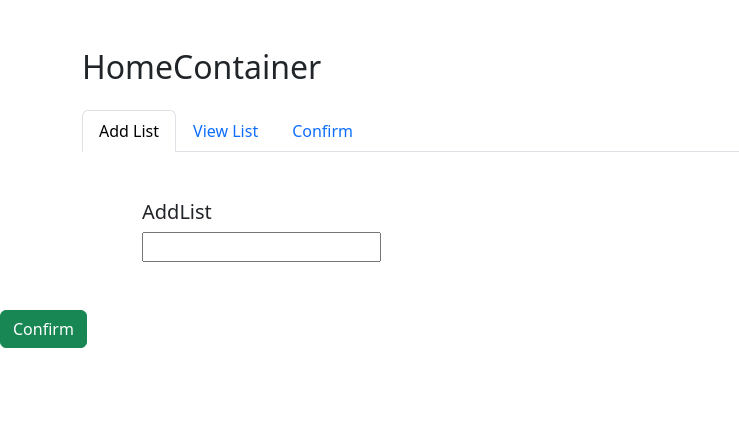
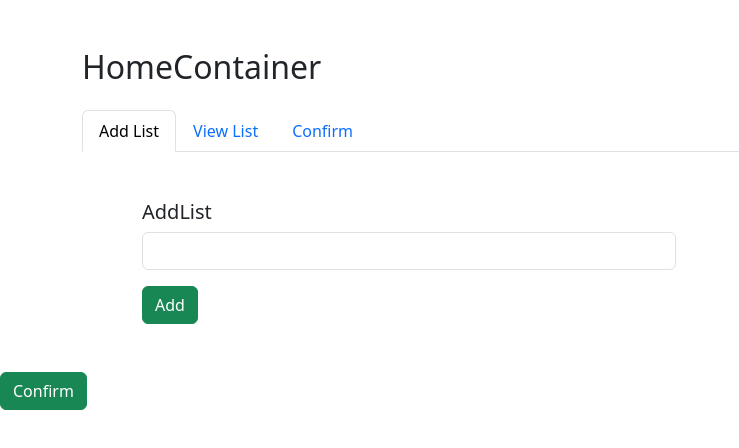
Before and after one commit to AshokAshok24/react-redux-popup, a Next.js app: page / in a window 1280 px wide. Shown: the top 448 px of the page, without its empty margins (0-739 px from the left). Built offline with nearby package versions, Linux system fonts and the light colour scheme.

Commit message:
Add List to redex state

```diff
--- a/components/AddList.jsx
+++ b/components/AddList.jsx
@@ -1,16 +1,41 @@
+import { addListItems } from '@/lib/slicers/popupSlicer'
 import React from 'react'
+import { useDispatch } from 'react-redux'
 
 const AddList = () => {
+
+    const [inputVal, setInputVal] = React.useState("")
+
+    const dispatch = useDispatch()
+
+    const handleSubmit = () => {
+
+        if (inputVal) {
+
+            dispatch(addListItems(inputVal));
+            setInputVal("")
+        }
+    }
+
     return (
         <>
             <div className='container m-5'>
 
                 <h5>AddList</h5>
 
-                <form>
 
-                    <input type='text' />
-                </form>
+
+                <div className="row">
+                    <div className="col-6">
+                        <input className='form-control' value={inputVal} onChange={(e) => { setInputVal(e.target.value) }} type='text' />
+                        <div className="mt-3">
+                            <button type="submit" onClick={handleSubmit} className='btn btn-success'>Add</button>
+                        </div>
+
+                    </div>
+                </div>
+
+
 
             </div>
         </>
```
